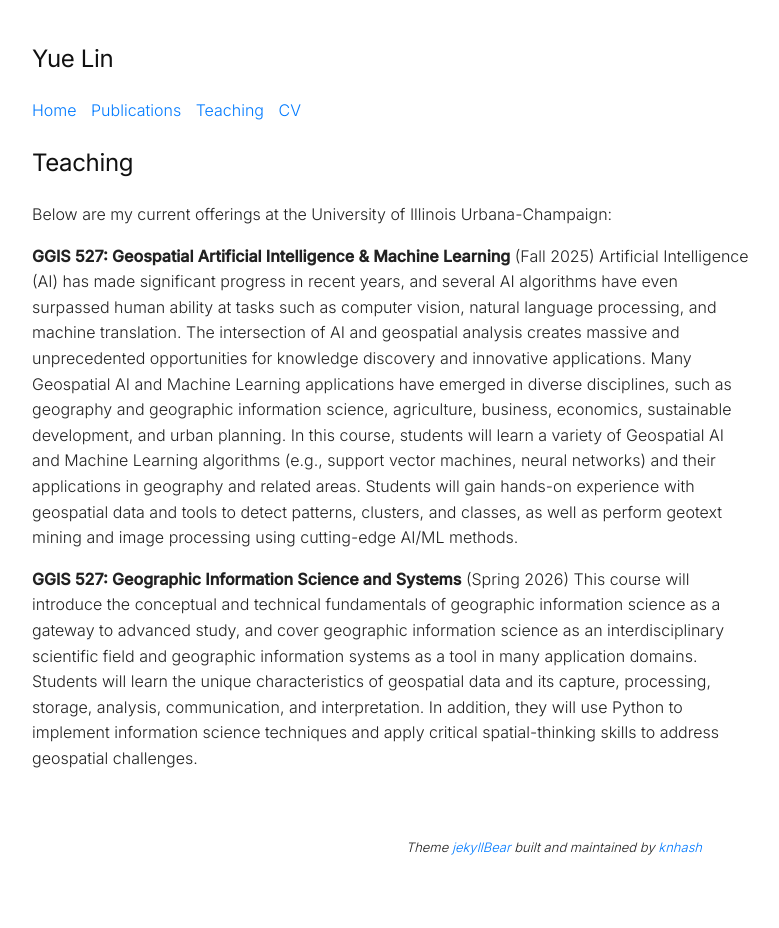
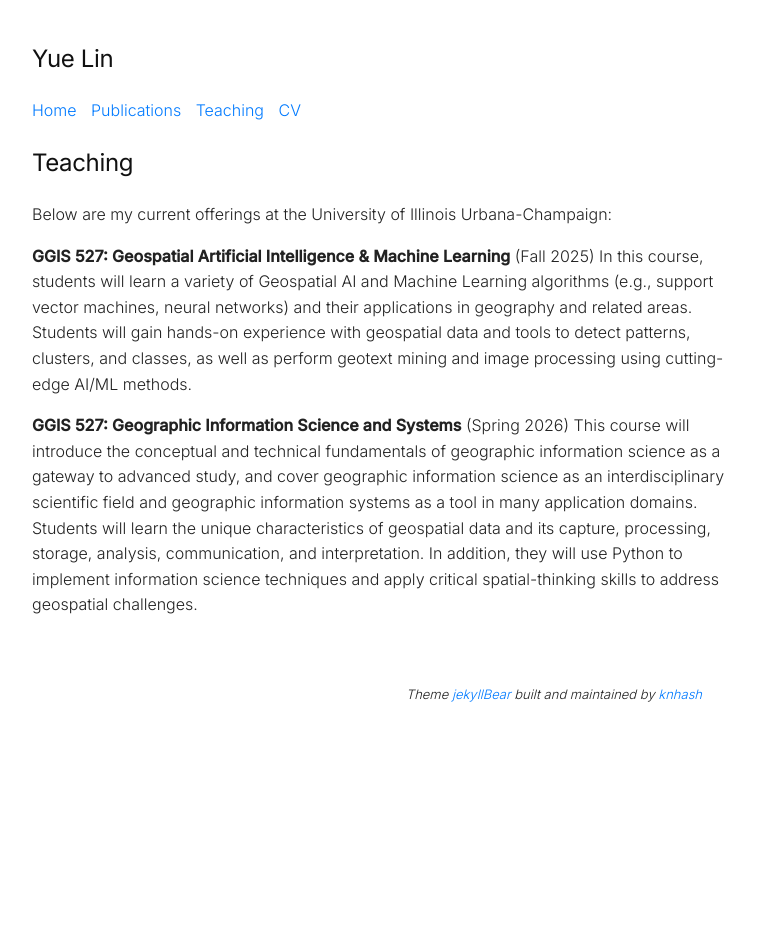
Before and after one commit to linyuehzzz/linyuehzzz.github.io, a Jekyll site: the page built from teaching.md, in a window 1280 px wide. Shown: the whole page, without its empty margins (248-1027 px from the left). Built offline with Jekyll 4.4.1, drawn with Linux system fonts in a browser that asks for light colours; after the commit the page ends 900 px from its top, so only the background shows below that.

```diff
--- a/teaching.md
+++ b/teaching.md
@@ -7,7 +7,7 @@ permalink: /teaching
 Below are my current offerings at the University of Illinois Urbana-Champaign:
 
 **GGIS 527: Geospatial Artificial Intelligence & Machine Learning** (Fall 2025)
-Artificial Intelligence (AI) has made significant progress in recent years, and several AI algorithms have even surpassed human ability at tasks such as computer vision, natural language processing, and machine translation. The intersection of AI and geospatial analysis creates massive and unprecedented opportunities for knowledge discovery and innovative applications. Many Geospatial AI and Machine Learning applications have emerged in diverse disciplines, such as geography and geographic information science, agriculture, business, economics, sustainable development, and urban planning. In this course, students will learn a variety of Geospatial AI and Machine Learning algorithms (e.g., support vector machines, neural networks) and their applications in geography and related areas. Students will gain hands-on experience with geospatial data and tools to detect patterns, clusters, and classes, as well as perform geotext mining and image processing using cutting-edge AI/ML methods.
+In this course, students will learn a variety of Geospatial AI and Machine Learning algorithms (e.g., support vector machines, neural networks) and their applications in geography and related areas. Students will gain hands-on experience with geospatial data and tools to detect patterns, clusters, and classes, as well as perform geotext mining and image processing using cutting-edge AI/ML methods.
 
 **GGIS 527: Geographic Information Science and Systems** (Spring 2026)
 This course will introduce the conceptual and technical fundamentals of geographic information science as a gateway to advanced study, and cover geographic information science as an interdisciplinary scientific field and geographic information systems as a tool in many application domains. Students will learn the unique characteristics of geospatial data and its capture, processing, storage, analysis, communication, and interpretation. In addition, they will use Python to implement information science techniques and apply critical spatial-thinking skills to address geospatial challenges.
```
Also changed, not shown: index.md (+4 -10 lines).
